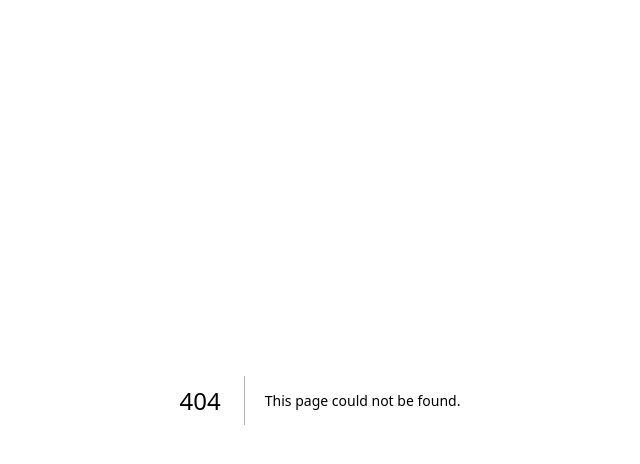
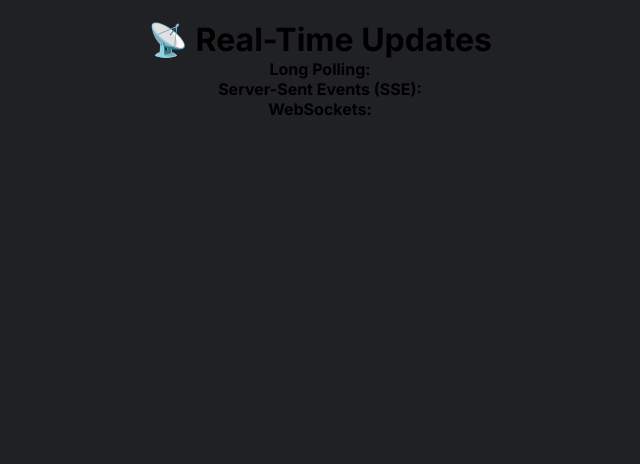
Before and after one commit to bhaskartalla/Test-routes, a Next.js app: page /real-time-communication in a window 1280 px wide. Before the commit this address had no page. Shown: the top 464 px of the page, without its empty margins (320-960 px from the left). Built offline with nearby package versions, Linux system fonts and the light colour scheme; no server answers.

Commit message:
Long polling, web sockets, SSE

```diff
--- a/db.json
+++ b/db.json
@@ -20,7 +20,7 @@
       {
         "id": "4",
         "text": "Java",
-        "votes": 0
+        "votes": 1
       },
       {
         "id": "5",
@@ -30,7 +30,7 @@
       {
         "id": "6",
         "text": "Dart",
-        "votes": 0
+        "votes": 1
       }
     ]
   }
--- a/package.json
+++ b/package.json
@@ -18,7 +18,8 @@
     "next": "14.2.2",
     "react": "^18",
     "react-dom": "^18",
-    "react-intersection-observer": "^9.15.1"
+    "react-intersection-observer": "^9.15.1",
+    "socket.io-client": "^4.8.1"
   },
   "devDependencies": {
     "@svgr/webpack": "^8.1.0",
--- a/src/app/globals.css
+++ b/src/app/globals.css
@@ -82,9 +82,9 @@ body {
   padding: 10px 8px;
   cursor: default;
   background-color: rgb(245, 245, 245);
-  border-top: 1px solid rgb(204, 204, 204);
-  border-right: 1px solid rgb(204, 204, 204);
-  border-left: 1px solid rgb(204, 204, 204);
+  border-top: 2px solid rgb(204, 204, 204);
+  border-right: 2px solid rgb(204, 204, 204);
+  border-left: 2px solid rgb(204, 204, 204);
   border-image: initial;
   border-bottom: none;
   border-radius: 4px 4px 0px 0px;
--- /dev/null
+++ b/src/app/real-time-communication/page.tsx
@@ -0,0 +1,76 @@
+'use client'
+
+import { useEffect, useState } from 'react'
+import { io, Socket } from 'socket.io-client'
+
+// 🌍 WebSocket Connection
+const socket: Socket = io('http://localhost:4000')
+
+const App: React.FC = () => {
+  // ✅ Define State Types
+  const [longPollingMsg, setLongPollingMsg] = useState<string>('')
+  const [sseMsg, setSseMsg] = useState<string>('')
+  const [webSocketMsg, setWebSocketMsg] = useState<string>('')
+
+  // 🌍 Long Polling Implementation
+  const fetchLongPolling = async (): Promise<void> => {
+    try {
+      const response: Response = await fetch(
+        'http://localhost:4000/long-polling'
+      )
+      const data: { message: string } = await response.json()
+      setLongPollingMsg(data.message)
+      fetchLongPolling() // Restart polling
+    } catch (error) {
+      console.error('Long Polling Error:', error)
+      setTimeout(fetchLongPolling, 5000) // Retry after 5 seconds
+    }
+  }
+
+  // 🌍 Server-Sent Events (SSE)
+  useEffect(() => {
+    const eventSource: EventSource = new EventSource(
+      'http://localhost:4000/sse'
+    )
+
+    eventSource.onmessage = (event: MessageEvent) => {
+      setSseMsg(event.data)
+    }
+
+    return () => eventSource.close() // Cleanup on unmount
+  }, [])
+
+  // 🌍 WebSocket Listener
+  useEffect(() => {
+    const socketListener = (data: string) => setWebSocketMsg(data)
+
+    socket.on('websocket-message', socketListener)
+
+    return () => {
+      socket.off('websocket-message', socketListener)
+      socket.disconnect()
+    }
+  }, [])
+
+  // 🌍 Start Long Polling on Mount
+  useEffect(() => {
+    fetchLongPolling()
+  }, [])
+
+  return (
+    <div style={{ textAlign: 'center', padding: '20px' }}>
+      <h1>📡 Real-Time Updates</h1>
+      <p>
+        <strong>Long Polling:</strong> {longPollingMsg}
+      </p>
+      <p>
+        <strong>Server-Sent Events (SSE):</strong> {sseMsg}
+      </p>
+      <p>
+        <strong>WebSockets:</strong> {webSocketMsg}
+      </p>
+    </div>
+  )
+}
+
+export default App
```
Also changed, not shown: 1 other file (tests, documents, lock files or other folders).
